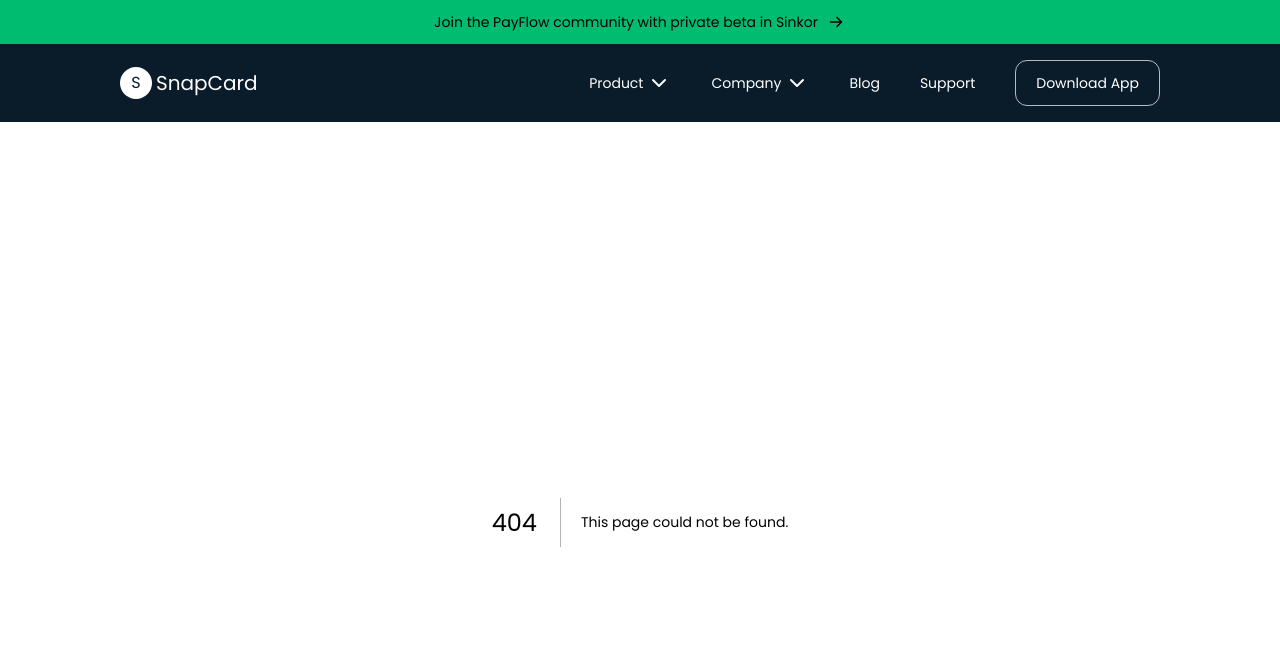
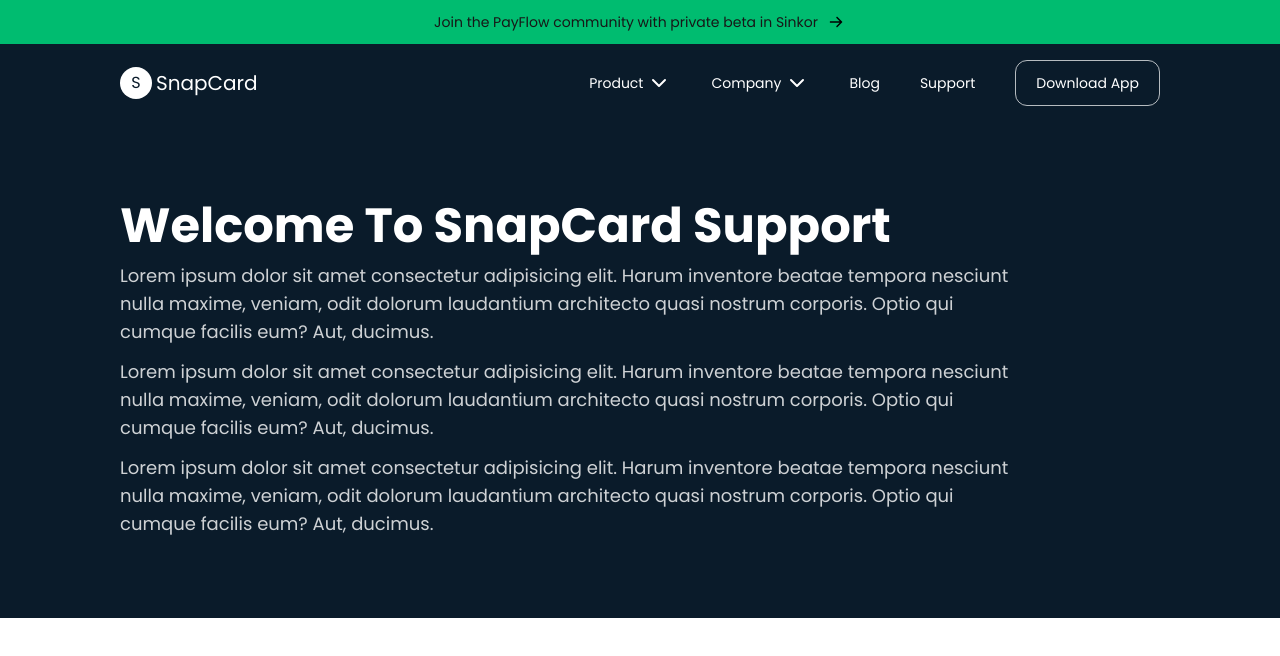
Before and after one commit to Rogers-17/PayFlow, a Next.js app: page /support in a window 1280 px wide. Before the commit this address had no page. Shown: the top 656 px of the page. Built offline with nearby package versions, Linux system fonts and the light colour scheme.

Commit message:
feat(blog & support page): add blog and support page with dummy data

```diff
--- /dev/null
+++ b/app/blog/page.tsx
@@ -0,0 +1,14 @@
+export default function Blog () {
+    return (
+        <section className="py-16 md:py-18 lg:py-20">
+            <div className="main">
+                <div className="space-y-3">
+                <p className="text-5xl font-bold">Welcome To SnapCard Blog</p>
+                <p className="text-lg text-primary/80 max-w-4xl">Lorem ipsum dolor sit amet consectetur adipisicing elit. Harum inventore
+                    beatae tempora nesciunt nulla maxime, veniam, odit dolorum laudantium
+                    architecto quasi nostrum corporis. Optio qui cumque facilis eum? Aut, ducimus.</p>
+                </div>
+            </div>
+        </section>
+    )
+}
--- a/app/enterprise/page.tsx
+++ /dev/null
@@ -1,7 +0,0 @@
-export default function Enterprise () {
-    return (
-        <div>
-            Enterprise
-        </div>
-    )
-}
--- a/app/page.tsx
+++ b/app/page.tsx
@@ -1,3 +1,4 @@
+import Features from "@/sections/Features";
 import Hero from "@/sections/Hero";
 import SocialProof from "@/sections/SocialProof";
 
@@ -6,6 +7,7 @@ export default function Home(){
     <>
       <Hero />
       <SocialProof />
+      <Features />
     </>
   )
 }
--- /dev/null
+++ b/app/support/page.tsx
@@ -0,0 +1,21 @@
+export default function Support () {
+    return (
+        <section className="py-16 md:py-18 lg:py-20 bg-primary text-white">
+            <div className="main">
+                <div className="space-y-3">
+                <p className="text-5xl font-bold">Welcome To SnapCard Support</p>
+                <p className="text-lg text-white/80 max-w-4xl">Lorem ipsum dolor sit amet consectetur adipisicing elit. Harum inventore
+                    beatae tempora nesciunt nulla maxime, veniam, odit dolorum laudantium
+                    architecto quasi nostrum corporis. Optio qui cumque facilis eum? Aut, ducimus.</p>
+                <p className="text-lg text-white/80 max-w-4xl">Lorem ipsum dolor sit amet consectetur adipisicing elit. Harum inventore
+                    beatae tempora nesciunt nulla maxime, veniam, odit dolorum laudantium
+                    architecto quasi nostrum corporis. Optio qui cumque facilis eum? Aut, ducimus.</p>
+                <p className="text-lg text-white/80 max-w-4xl">Lorem ipsum dolor sit amet consectetur adipisicing elit. Harum inventore
+                    beatae tempora nesciunt nulla maxime, veniam, odit dolorum laudantium
+                    architecto quasi nostrum corporis. Optio qui cumque facilis eum? Aut, ducimus.</p>
+                </div>
+
+            </div>
+        </section>
+    )
+}
--- a/components/layout/Navbar.tsx
+++ b/components/layout/Navbar.tsx
@@ -29,8 +29,8 @@ const menuItems: MenuItems[] = [
         { menu: "Featured", href: '/'},
         ]
     },
-    { menu: "Blog", href: "/", hasDropdown: false,},
-    { menu: "Support", href: "/", hasDropdown: false,}
+    { menu: "Blog", href: "/blog", hasDropdown: false,},
+    { menu: "Support", href: "/support", hasDropdown: false,}
 ]
 
 export default function Navbar () {
--- /dev/null
+++ b/sections/Features.tsx
@@ -0,0 +1,9 @@
+export default function Features () {
+    return (
+        <section>
+            <div className="main">
+                Features Sections
+            </div>
+        </section>
+    )
+}
```
